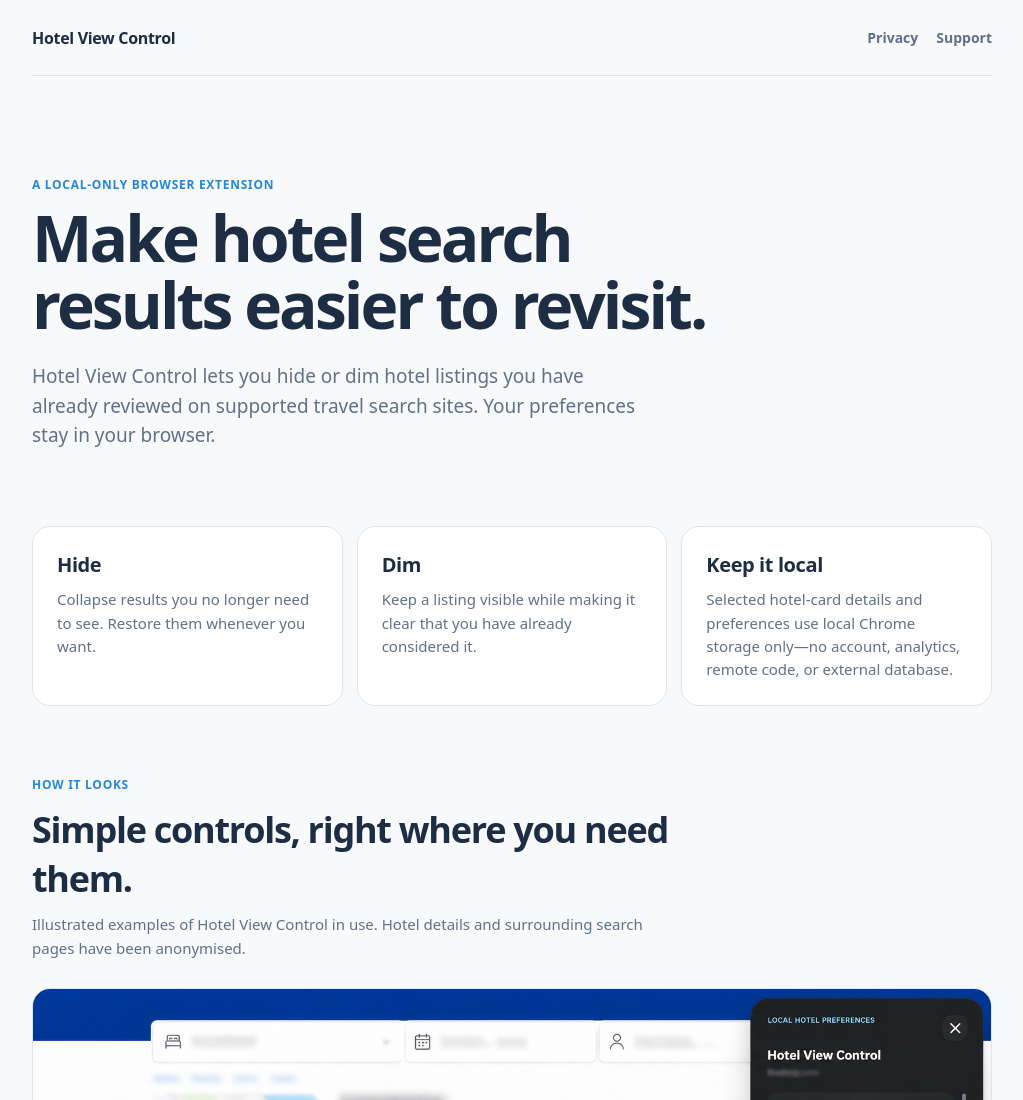
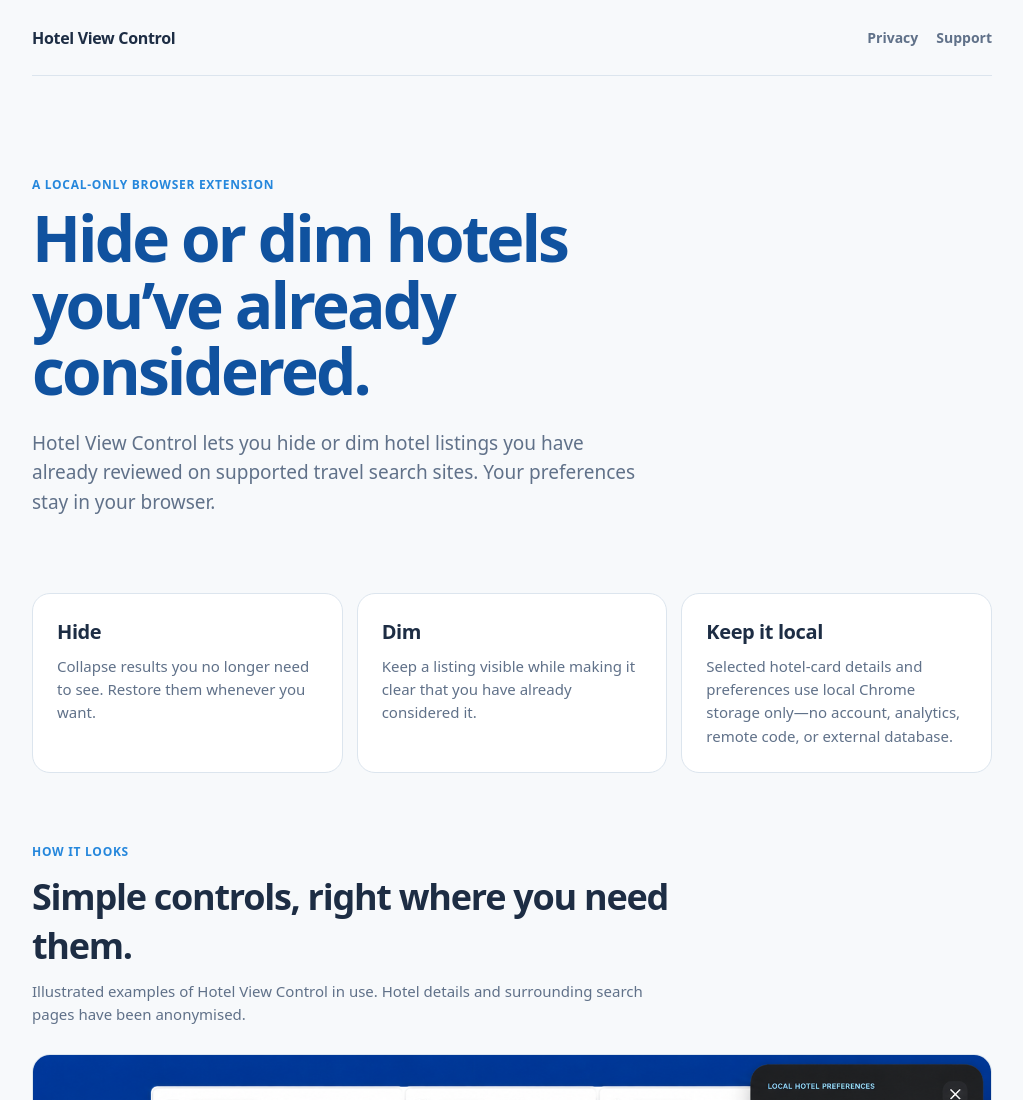
Before and after one commit to benoV/hotel-view-control, a browser extension: page site/index.html in a window 1280 px wide. Shown: the top 1100 px of the page, without its empty margins (128-1151 px from the left). Drawn offline with Linux system fonts and the light colour scheme.

Commit message:
Feature homepage motto

```diff
--- a/site/index.html
+++ b/site/index.html
@@ -12,7 +12,7 @@
     <main>
       <section class="hero">
         <p class="eyebrow">A LOCAL-ONLY BROWSER EXTENSION</p>
-        <h1>Make hotel search results easier to revisit.</h1>
+        <h1 class="hero-motto">Hide or dim hotels you’ve already considered.</h1>
         <p class="lede">Hotel View Control lets you hide or dim hotel listings you have already reviewed on supported travel search sites. Your preferences stay in your browser.</p>
       </section>
       <section class="features" aria-label="Key features">
--- a/site/styles.css
+++ b/site/styles.css
@@ -11,6 +11,7 @@
 .hero { max-width: 690px; padding: 100px 0 76px; }
 .eyebrow { margin: 0 0 12px; color: var(--blue); font-size: 12px; font-weight: 700; letter-spacing: .06em; }
 h1 { max-width: 720px; margin: 0; color: var(--ink); font-size: clamp(38px, 7vw, 64px); line-height: 1.04; letter-spacing: -.045em; }
+.hero-motto { color: var(--blue-dark); }
 .lede { max-width: 620px; margin: 24px 0 0; color: var(--muted); font-size: 19px; line-height: 1.55; }
 .features { display: grid; grid-template-columns: repeat(3, 1fr); gap: 14px; padding-bottom: 70px; }
 .features article, .notice { border: 1px solid var(--line); border-radius: 18px; background: #fff; }
```
